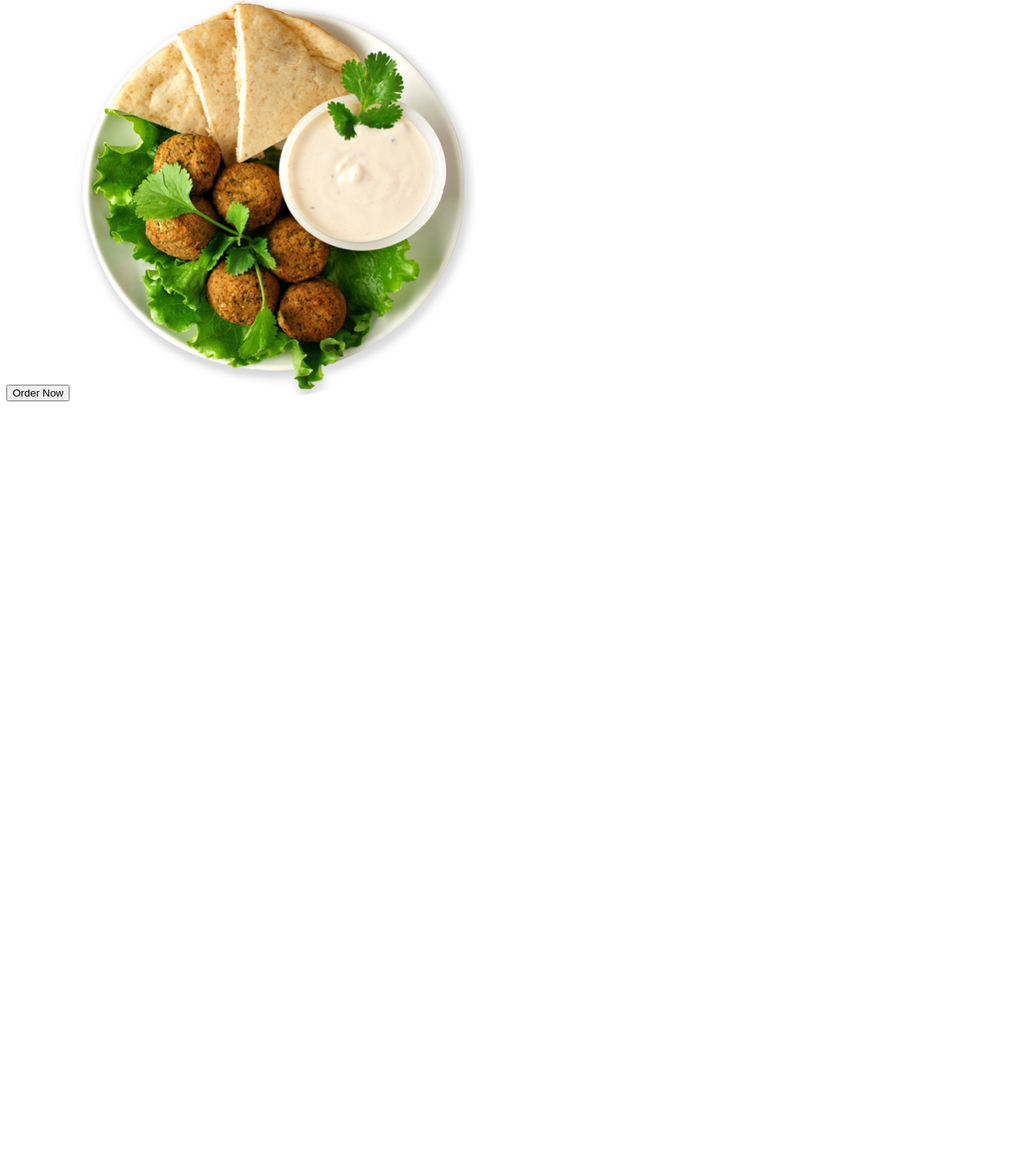
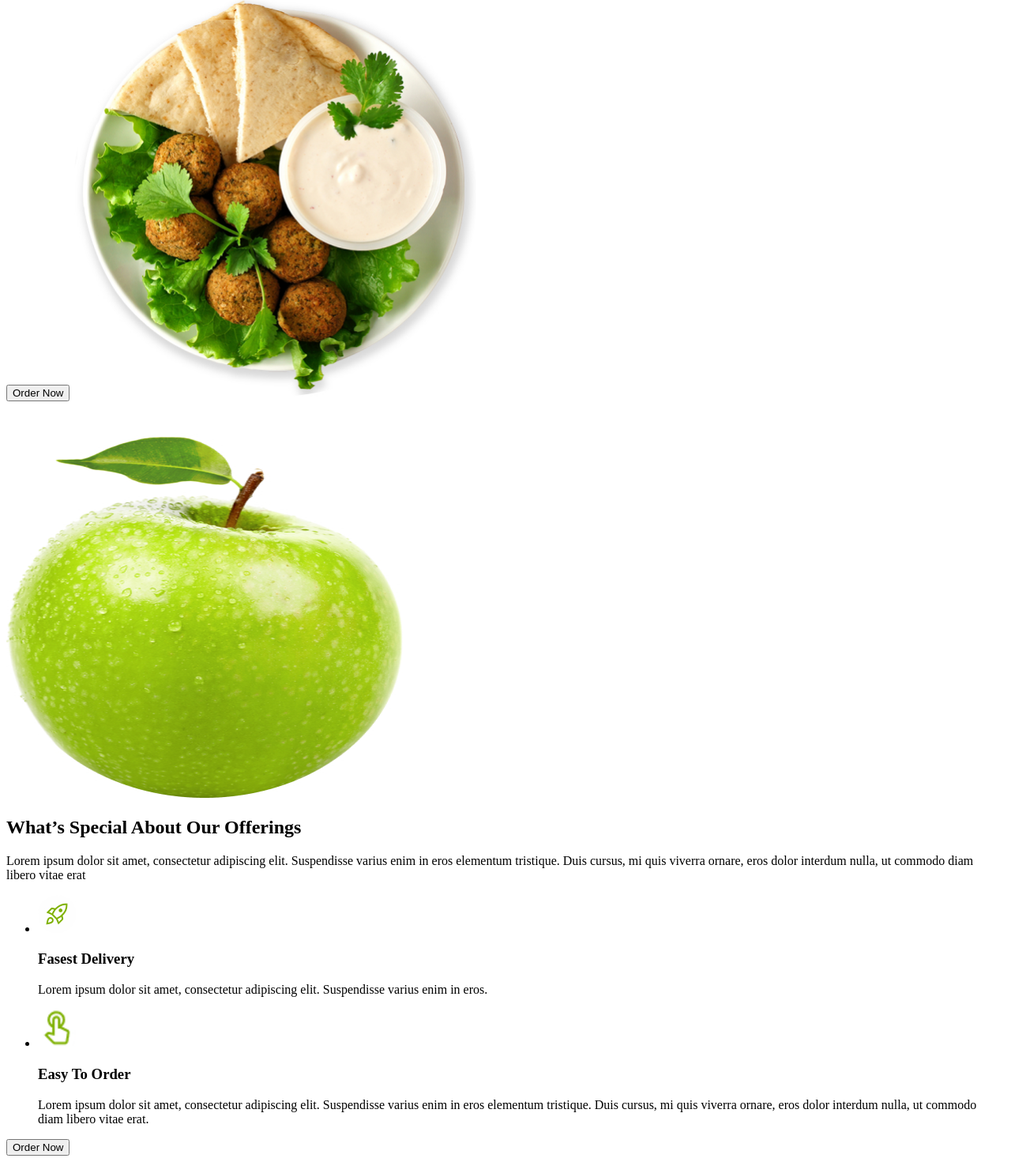
Before and after one commit to boiko1997/blend-89-3-4, a plain HTML site: page index.html in a window 1280 px wide. Shown: the part 335-1806 px from the top of the page at 79% size. Before the commit the page ends 851 px from the top, so only its background shows below. Drawn offline with Linux system fonts and the light colour scheme.

Commit message:
Add files via upload

```diff
--- a/index.html
+++ b/index.html
@@ -35,7 +35,47 @@
         <button type="button">Order Now</button>
         <img src="./images/plate.jpg" alt="dish" width="511" />
       </section>
-      <section></section>
+      <section>
+        <img src="./images/apple.jpg" alt="apple" width="502" height="502" />
+        <h2>What’s Special About Our Offerings</h2>
+        <p>
+          Lorem ipsum dolor sit amet, consectetur adipiscing elit. Suspendisse
+          varius enim in eros elementum tristique. Duis cursus, mi quis viverra
+          ornare, eros dolor interdum nulla, ut commodo diam libero vitae erat
+        </p>
+        <ul>
+          <li>
+            <img
+              src="./images/icon-deliv.jpg"
+              alt="icon-delivery"
+              width="48"
+              height="48"
+            />
+            <h3>Fasest Delivery</h3>
+            <p>
+              Lorem ipsum dolor sit amet, consectetur adipiscing elit.
+              Suspendisse varius enim in eros.
+            </p>
+          </li>
+          <li>
+            <img
+              src="./images/touch-app.jpg"
+              alt="icon-touch"
+              width="48"
+              height="48"
+            />
+            <h3>Easy To Order</h3>
+            <p>
+              Lorem ipsum dolor sit amet, consectetur adipiscing elit.
+              Suspendisse varius enim in eros elementum tristique. Duis cursus,
+              mi quis viverra ornare, eros dolor interdum nulla, ut commodo diam
+              libero vitae erat.
+            </p>
+          </li>
+        </ul>
+
+        <button type="button">Order Now</button>
+      </section>
       <section></section>
       <section></section>
       <section></section>
```
Also changed, not shown: images/icon-deliv.jpg (added), images/touch-app.jpg (added).
